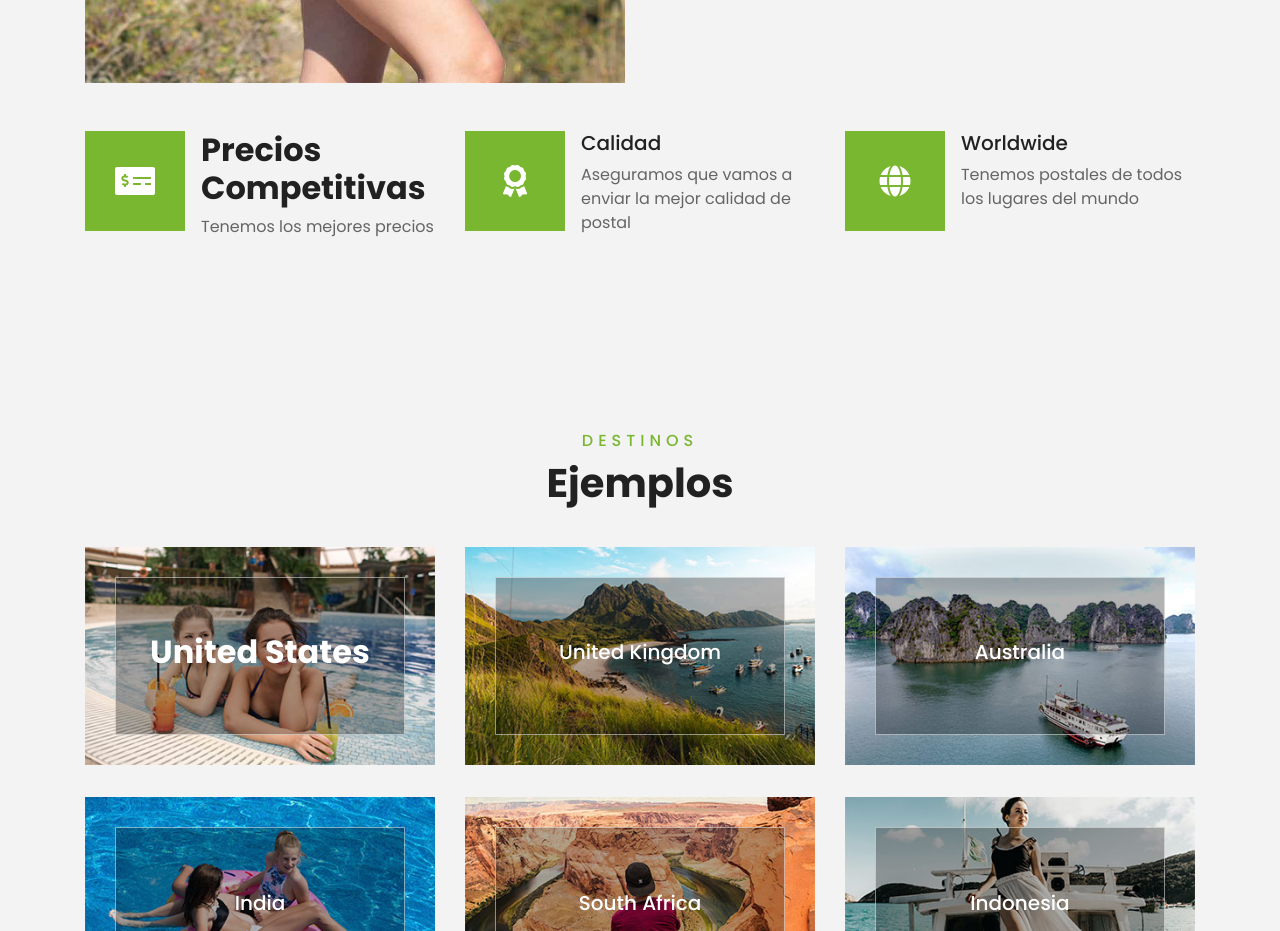
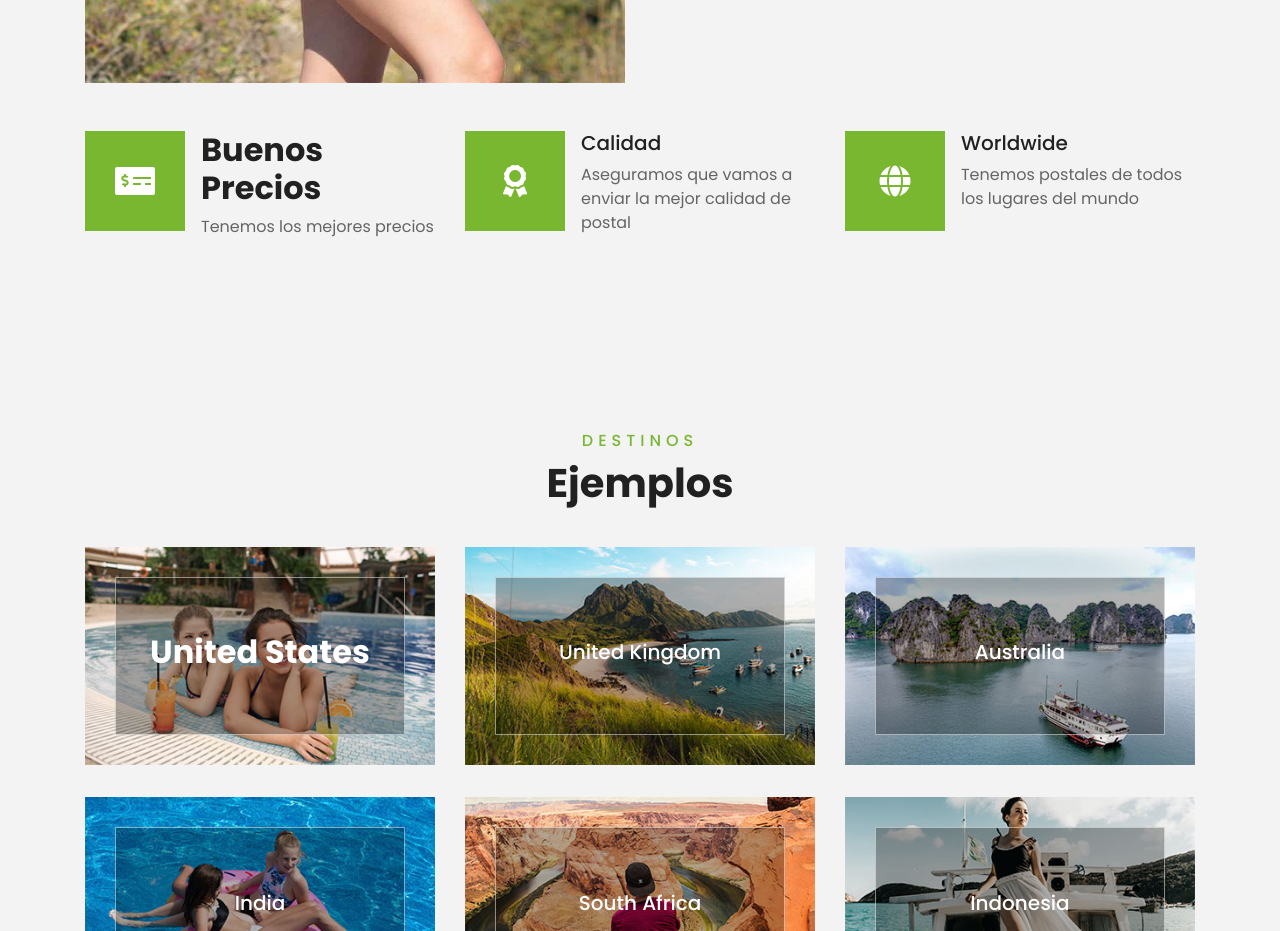
Before and after one commit to MULTIMEDIA-URJC/practica3_alojamientoweb, a plain HTML site: page index.html in a window 1280 px wide. Shown: the part 1640-2571 px from the top of the page. Drawn offline with nearby package versions, Linux system fonts and the light colour scheme.

Commit message:
mas acesible

```diff
--- a/index.html
+++ b/index.html
@@ -3,7 +3,7 @@
 
 <head>
     <meta charset="utf-8">
-    <title href="index.html">POSTALMEDIA</title>
+    <title>POSTALMEDIA</title>
     <meta content="width=device-width, initial-scale=1.0" name="viewport">
     <meta content="Free HTML Templates" name="keywords">
     <meta content="Free HTML Templates" name="description">
@@ -159,7 +159,7 @@
                             <i class="fa fa-2x fa-money-check-alt text-white"></i>
                         </div>
                         <div class="d-flex flex-column">
-                            <h2 class="">Precios Competitivas</h2>
+                            <h2 class="">Buenos Precios</h2>
                             <p class="m-0">Tenemos los mejores precios </p>
                         </div>
                     </div>
```
